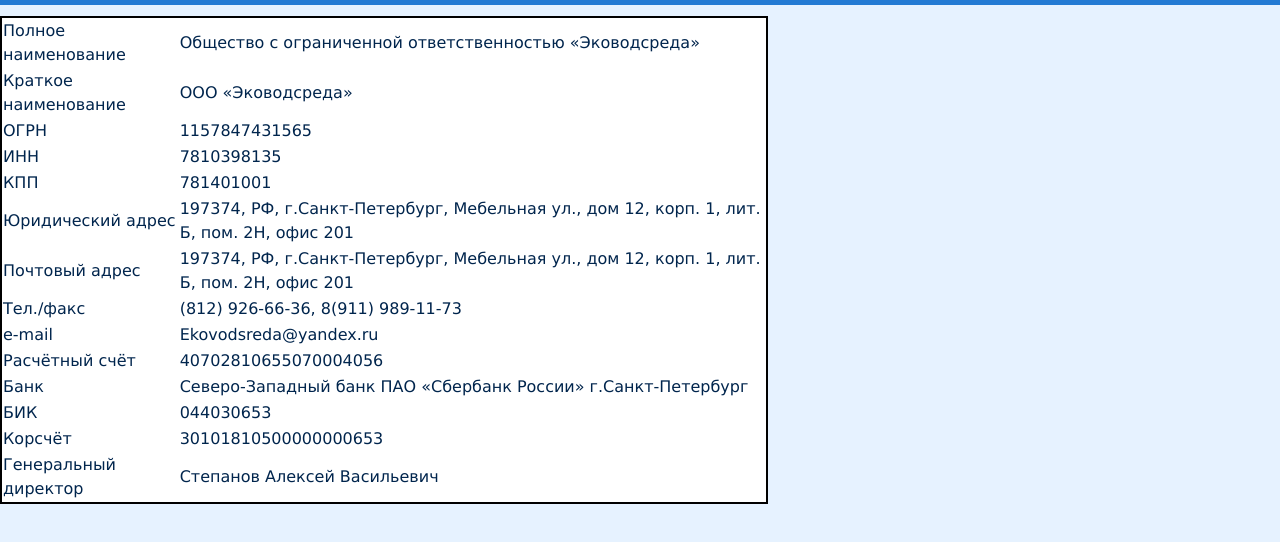
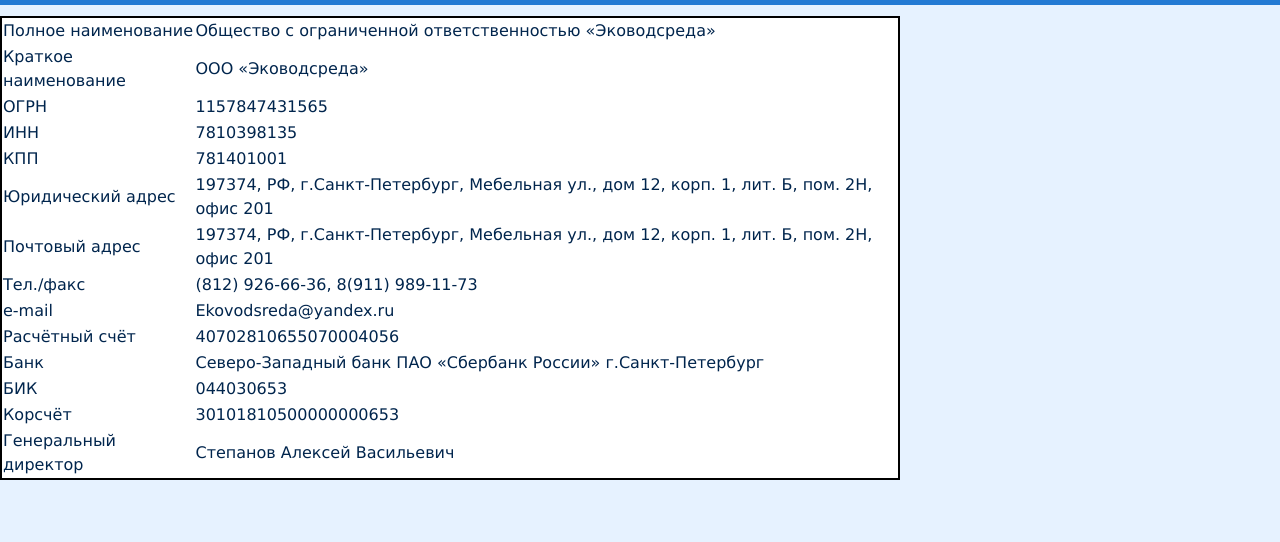
Before and after one commit to ekovodsreda/ekovodsreda.github.io, a plain HTML site: page projects.html in a window 1280 px wide. Shown: the part 56-598 px from the top of the page. Drawn offline with nearby package versions, Linux system fonts and the light colour scheme.

Commit message:
Update projects.html

```diff
--- a/projects.html
+++ b/projects.html
@@ -48,7 +48,7 @@
     </nav>
     <br><br><br>
 
-<table width="60%" border="2" cellpadding="1" cellspacing="1" bordercolor="#000000" style="background-color:#ffffff">
+<table width="900px" border="2" cellpadding="1" cellspacing="1" bordercolor="#000000" style="background-color:#ffffff">
 <tr>
 <td>Полное наименование</td>
 <td>Общество с ограниченной ответственностью «Эководсреда»</td>
```
